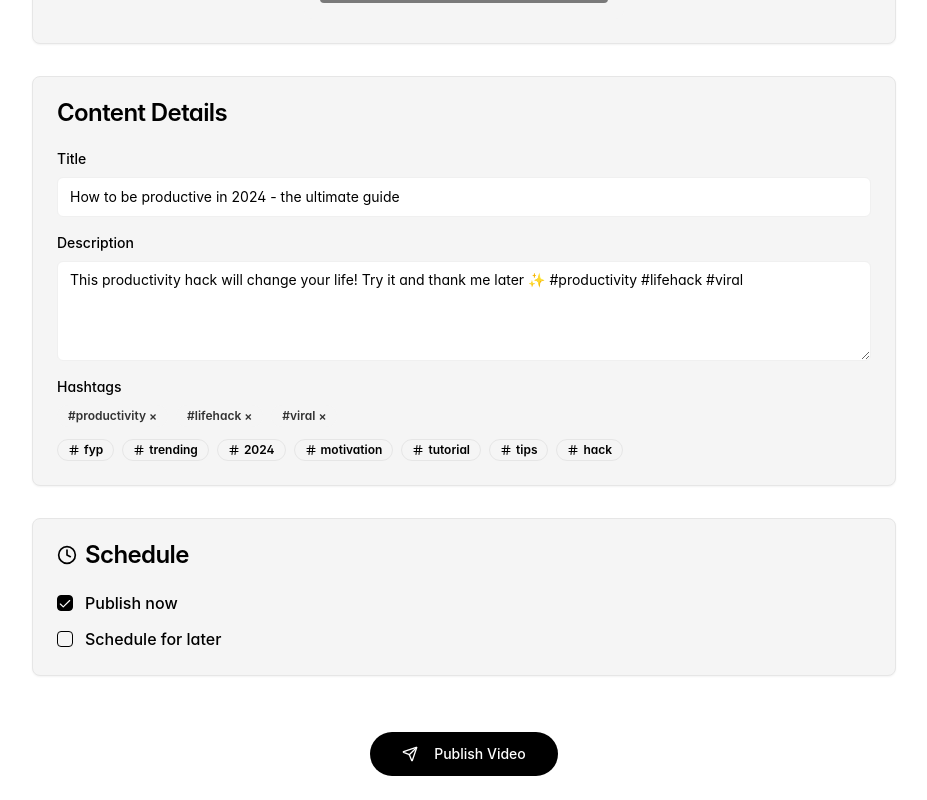
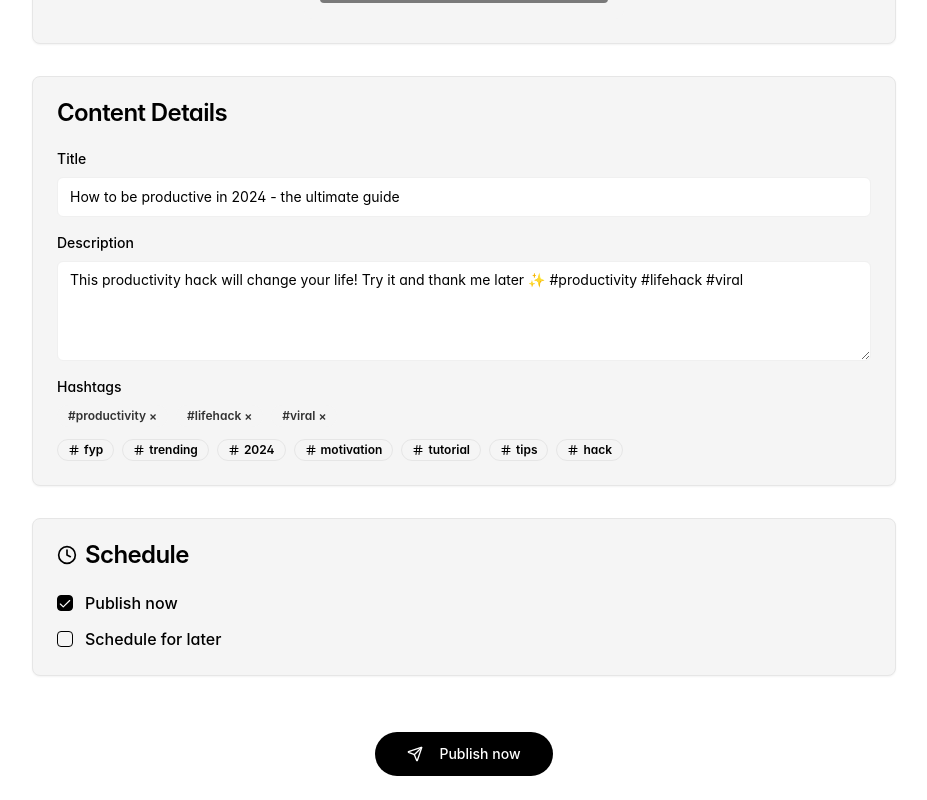
Before and after one commit to RichardQuaderer/trend-tide-forge, a React (Vite) app: page /publish/1 in a window 1280 px wide. Shown: the part 884-1684 px from the top of the page, without its empty margins (176-1103 px from the left). Built offline with nearby package versions, Linux system fonts and the light colour scheme.

Commit message:
Change button text to "Publish Now"
-edited src/pages/Publish.tsx

```diff
--- a/src/pages/Publish.tsx
+++ b/src/pages/Publish.tsx
@@ -462,7 +462,7 @@ export default function Publish() {
       <div className="flex justify-center pt-6">
         <Button size="lg" onClick={handlePublish} disabled={isPublishing} className="px-8">
           <Send className="w-4 h-4 mr-2" />
-          {isPublishing ? "Publishing..." : isABTesting ? "Start A/B Test" : "Publish Video"}
+          {isPublishing ? "Publishing..." : "Publish now"}
         </Button>
       </div>
     </div>;
```
